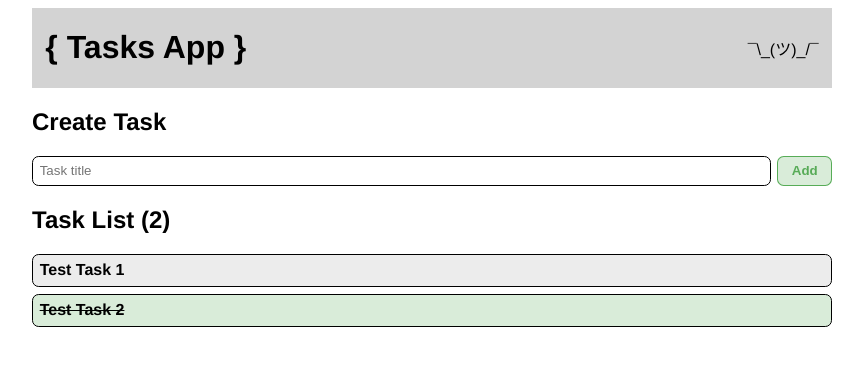
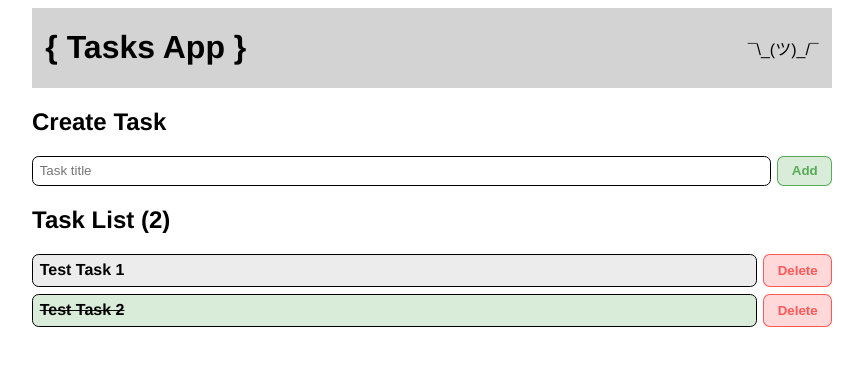
Before and after one commit to jt182/tdd-vue-frontend, a Vue app: page / in a window 1280 px wide. Shown: the top 366 px of the page, without its empty margins (208-1071 px from the left). Built offline with nearby package versions, Linux system fonts and the light colour scheme.

Commit message:
Step 10: Delete tasks

```diff
--- a/src/App.vue
+++ b/src/App.vue
@@ -44,4 +44,20 @@ export default defineComponent({
     cursor: pointer;
 }
 
+.redButton {
+    font-weight: bold;
+    border: 1pt solid rgba(red, .6);
+    border-radius: 5pt;
+    padding: 5pt 10pt;
+    margin-left: 5pt;
+    background-color: rgba(red, .15);
+    color: rgba(red, .6);
+}
+
+.redButton:hover {
+    background-color: rgba(red, .4);
+    color: white;
+    cursor: pointer;
+}
+
 </style>
--- a/src/components/TaskItem.vue
+++ b/src/components/TaskItem.vue
@@ -1,6 +1,13 @@
 <template>
-    <div data-testid="task" :class="taskItemClass" @click="toggleCompletedState">
-        {{ task.title }}
+    <div class="taskItemGroup">
+        <div data-testid="task" :class="taskItemClass" @click="toggleCompletedState">
+            {{ task.title }}
+        </div>
+        <button data-testid="deleteButton"
+                @click="deleteTask"
+                class="redButton"
+        >Delete
+        </button>
     </div>
 </template>
 
@@ -26,8 +33,13 @@ export default defineComponent({
             store.commit('editTask', {...props.task, completed: !props.task.completed});
         }
 
+        function deleteTask(): void {
+            store.commit('deleteTask', props.task.id);
+        }
+
         return {
             taskItemClass,
+            deleteTask,
             toggleCompletedState
         };
     }
@@ -37,13 +49,18 @@ export default defineComponent({
 
 <style scoped lang="scss">
 
+.taskItemGroup {
+    display: flex;
+    margin-bottom: 5pt;
+}
+
 .taskItem {
     font-weight: bold;
     border: 1pt solid black;
     border-radius: 5pt;
     padding: 5pt;
-    margin-bottom: 5pt;
     background-color: rgba(grey, .15);
+    width: 100%;
 }
 
 .taskItem:hover {
```
Also changed, not shown: 1 other file (tests, documents, lock files or other folders).
